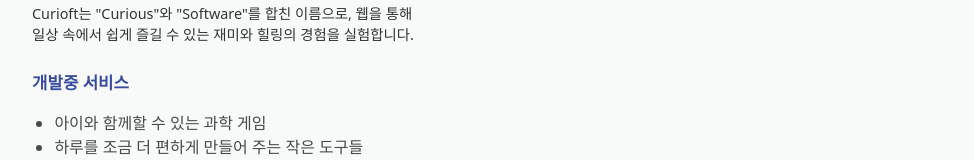
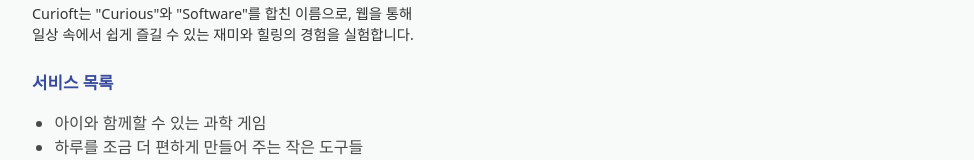
Before and after one commit to pikaak/Curioft_Site, a Next.js app: page /about in a window 1280 px wide. Shown: the part 166-326 px from the top of the page, without its empty margins (152-1126 px from the left). Built offline with nearby package versions, Linux system fonts and the light colour scheme.

Commit message:
Update about.js

```diff
--- a/pages/about.js
+++ b/pages/about.js
@@ -52,7 +52,7 @@
               일상 속에서 쉽게 즐길 수 있는 재미와 힐링의 경험을 실험합니다.
             </p>
 
-            <h2>개발중 서비스</h2>
+            <h2>서비스 목록</h2>
             <ul>
               <li>아이와 함께할 수 있는 과학 게임</li>
               <li>하루를 조금 더 편하게 만들어 주는 작은 도구들</li>
```
